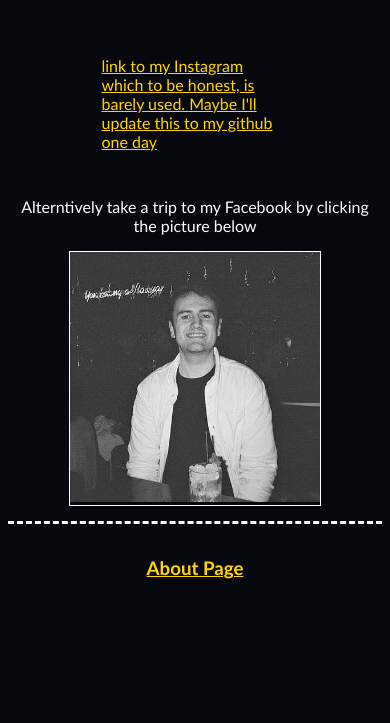
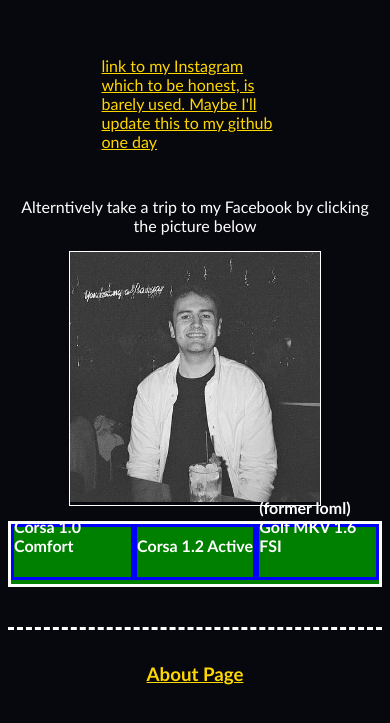
Before and after one commit to Berwick97/Personal-Web-Page, a plain HTML site: page index.html in a window 390 px wide. Shown: the part 1295-2018 px from the top of the page. Before the commit the page ends 1916 px from the top, so only its background shows below. Drawn offline with Linux system fonts and the light colour scheme.

Commit message:
reverted the css back to the original before adding in media queries i did not understand furthermore adding in my first boxes to start properly playing around with flex before rearranigng the content on the earlier parts of my page

```diff
--- a/index.html
+++ b/index.html
@@ -52,6 +52,19 @@
             <p> Alterntively take a trip to my Facebook by clicking the picture below</p>
             </div>
             <a class="fb-photo" href="https://www.facebook.com/profile.php?id=1368193340" target="_blank" rel="noopener noreferrer"><img src="Images/Profile Picture.jpg" alt="profile picture" height="250" width="250"></a>
+            <div class="box-practice">
+                <div class="corsa-1">
+                    <h4>Corsa 1.0 Comfort</h4>
+                </div>
+                <div class="corsa-2">
+                    <h4>Corsa 1.2 Active</h4>
+                </div>
+                <div class="golf">
+                    <h4>
+                        <span class="itallic"> (former loml)</Span>
+                        Golf MKV 1.6 FSI</h4>
+                </div>
+            </div>
 </body>
 <footer class="footer-background">
     <a href="Pages/About.html"><h3>About Page</h3></a>
--- a/styles.css
+++ b/styles.css
@@ -72,3 +72,22 @@ footer {
     border-left: none;
     border-right: none;
 }
+.box-practice {
+    display: flex;
+    margin-bottom: 40px;
+    border-style: solid;
+    border-color: white;
+    background-color: green;
+    flex: 1;
+    height: 60px;
+}
+.corsa-1, .corsa-2, .golf {
+    display: flex;
+    border-style: solid;
+    border-color: blue;
+    background-color: green;
+    height: 50px;
+    justify-content: center;
+    flex: 1;
+    align-items: flex-end;
+}
```
